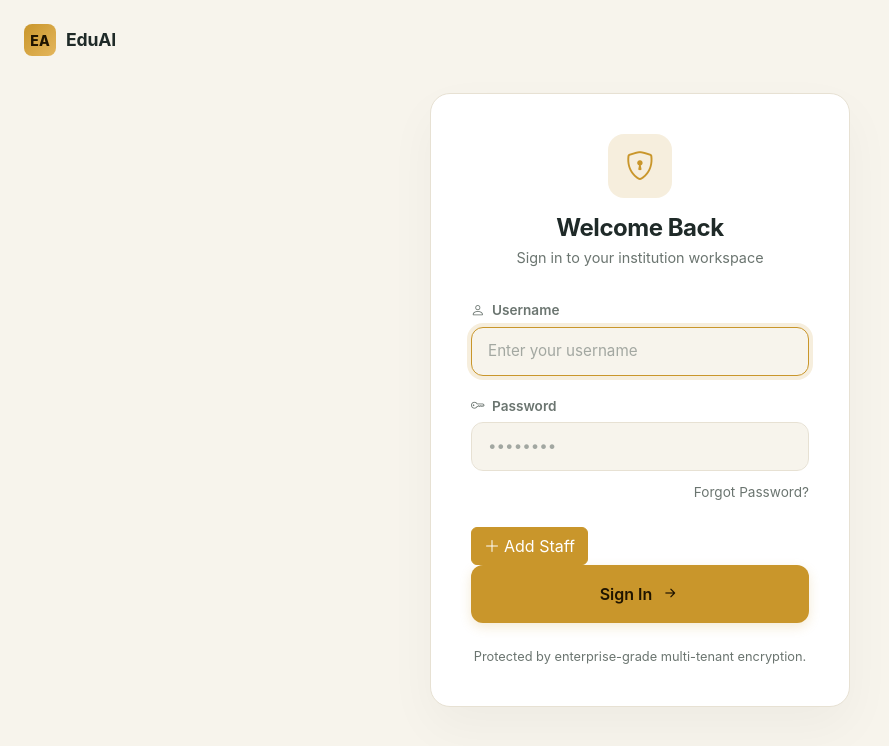
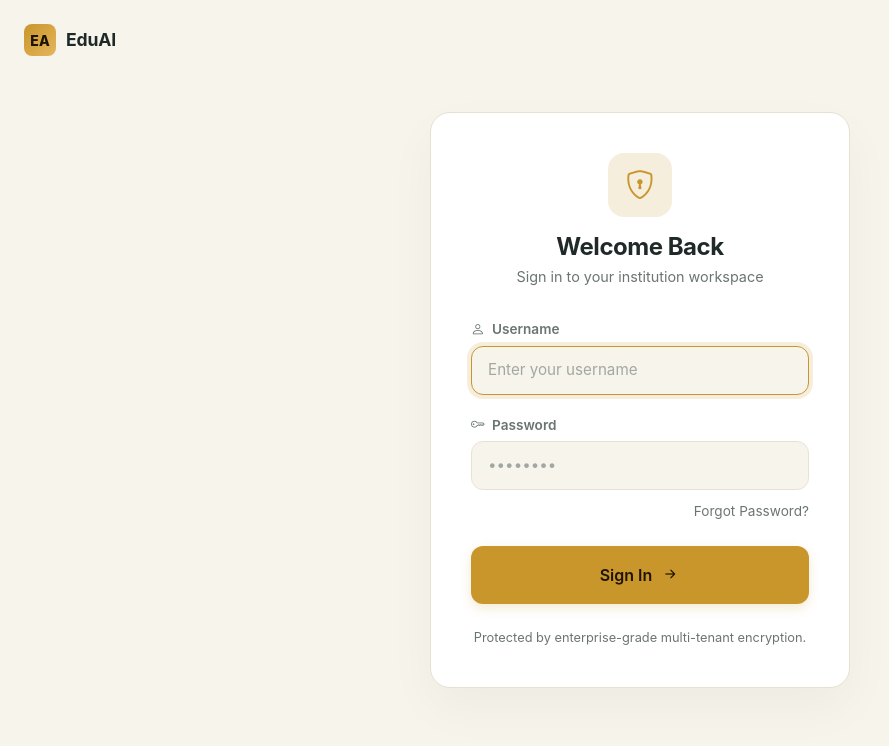
Before and after one commit to galaxyweb21/AISchoolManagement, a Django app: template templates/registration/login.html in a window 1280 px wide. Shown: the top 746 px of the page, without its empty margins (0-889 px from the left). Run offline with Django 4.2, Linux system fonts and the light colour scheme; the template is opened without the code that fills it, so the values that code supplies are empty; some libraries are stand-ins or nearby versions.

```diff
--- a/templates/registration/login.html
+++ b/templates/registration/login.html
@@ -229,14 +229,10 @@
                 <a href="#">Forgot Password?</a>
             </div>
 
-            <button type="button" class="btn btn-primary" style="background-color: var(--eduai-gold); border-color: var(--eduai-gold);" data-bs-toggle="modal" data-bs-target="#staffModal"
-                    data-action="create" data-url="{% url 'staff:staff_create' %}">
-                <i class="bi bi-plus-lg me-1"></i>Add Staff
-            </button>
-
             <button type="submit" class="btn btn-primary-custom d-flex align-items-center justify-content-center gap-2">
                 Sign In <i class="bi bi-arrow-right-short fs-5"></i>
             </button>
+
         </form>
 
 
```
